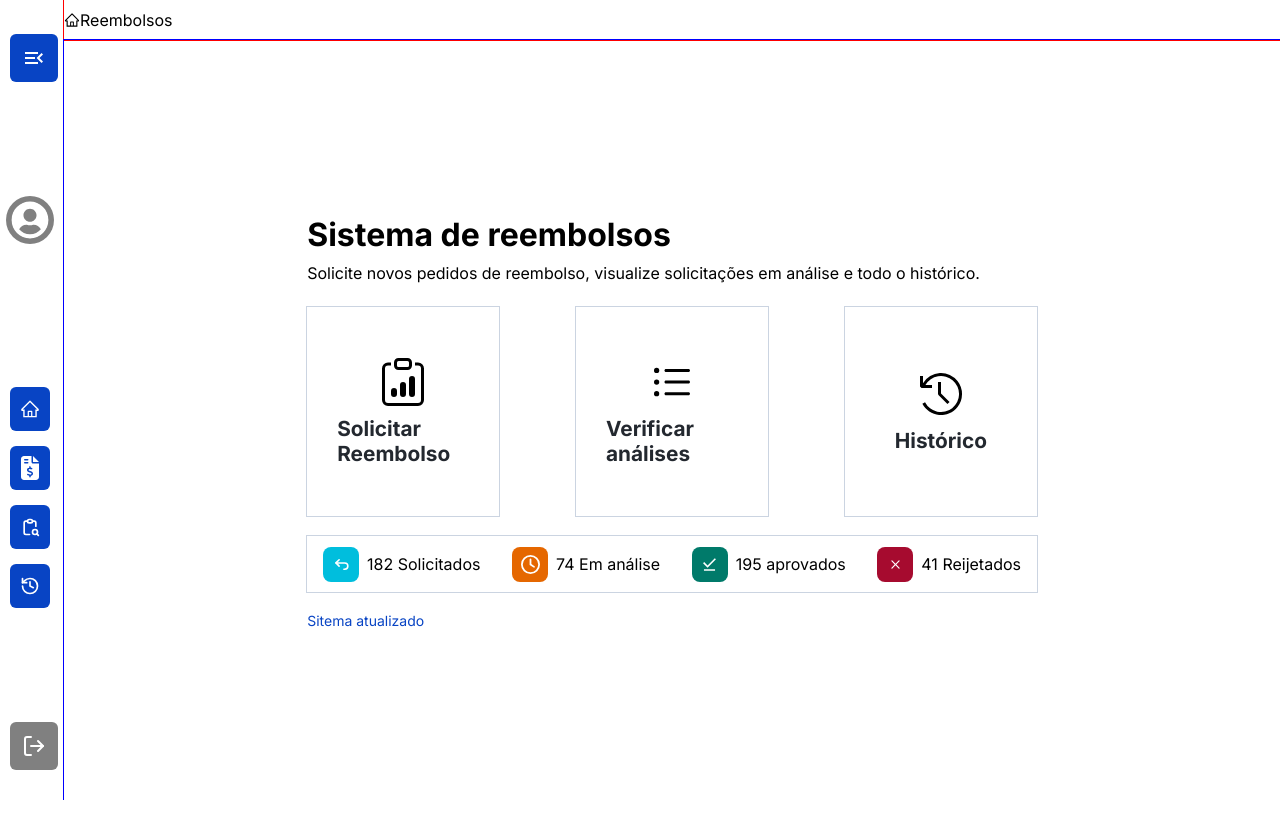
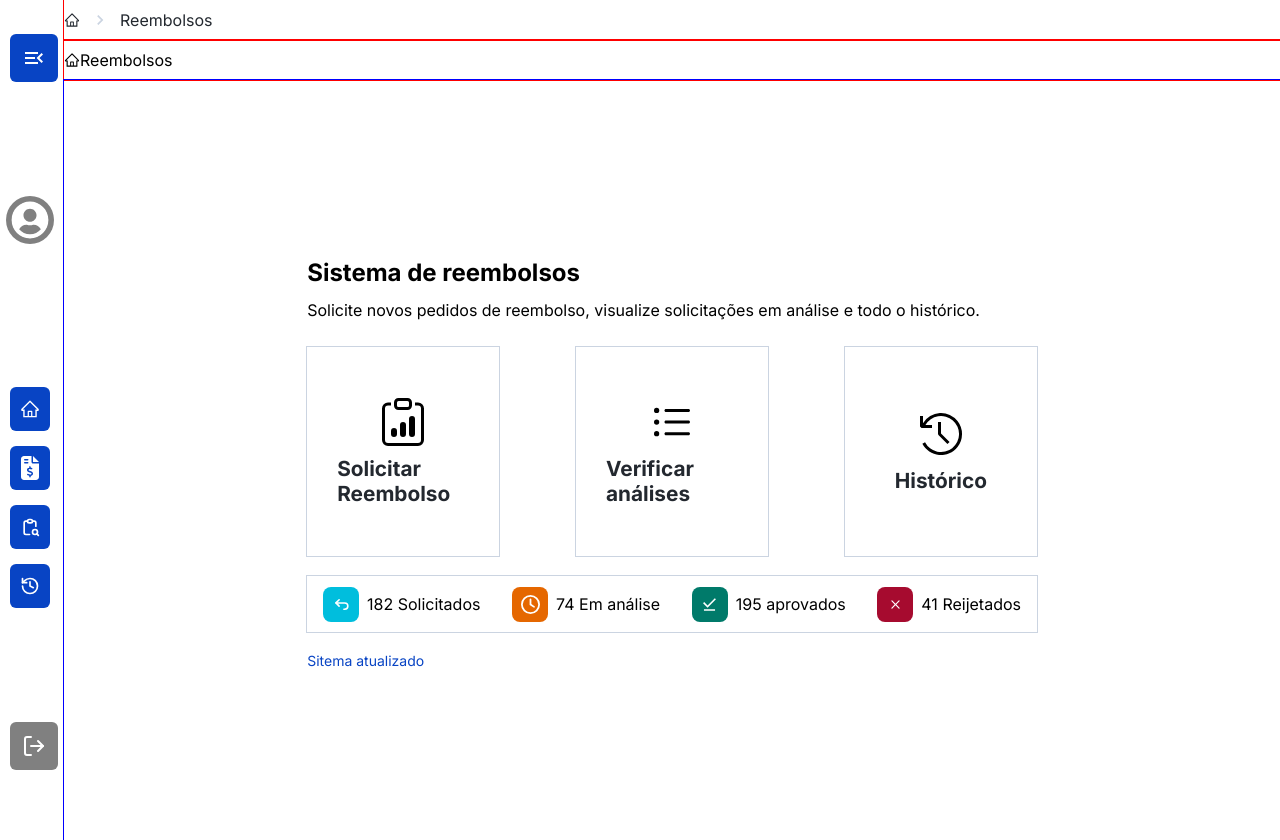
Before and after one commit to lucasgomesdacruz/sispar, a React (Vite) app: page /dashboard in a window 1280 px wide. Before the commit the page ends 800 px from the top, so only its background shows below. Built offline with nearby package versions, Linux system fonts and the light colour scheme.

Commit message:
:bricks: ci: muda estrutura de layout, cria componente para header

```diff
--- a/src/components/Layouts/Layout.jsx
+++ b/src/components/Layouts/Layout.jsx
@@ -1,5 +1,6 @@
 import styles from "./Layout.module.scss"
 
+import Header from "../header/Header.jsx"
 import { Outlet } from "react-router-dom"
 import NavBar from "../navbar/Navbar"
 
@@ -7,7 +8,12 @@ function Layout() {
     return (
         <div className={styles.layout}>
             <NavBar />
-            <Outlet />
+            <section>
+                <Header />
+                <Outlet />
+            </section>
+
+
         </div>
     )
 }
--- /dev/null
+++ b/src/components/header/Header.jsx
@@ -0,0 +1,22 @@
+import styles from "./Header.module.scss"
+import { AiOutlineHome } from "react-icons/ai"
+import { MdOutlineNavigateNext } from "react-icons/md";
+
+
+function Header() {
+    return (
+        <header className={styles.header}>
+            <AiOutlineHome />
+
+            <MdOutlineNavigateNext className={styles.next}/>
+
+            <nav>
+                <ul>
+                    <li>Reembolsos</li>
+                </ul>
+            </nav>
+        </header>
+    )
+}
+
+export default Header
--- /dev/null
+++ b/src/components/header/Header.module.scss
@@ -0,0 +1,28 @@
+.header {
+    display: flex;
+    align-items: center;
+    outline: 1px solid red;
+    gap: 10px;
+    width: 100%;
+    height: 5vh;
+    color: #23282F;
+
+    .next {
+        font-size: 20px;
+        color: #CBD4E1;
+    }
+
+    ul {
+        display: flex;
+        align-items: center;
+        gap: 10px;
+
+        li {
+            color: #23282F;
+            font-weight: 400;
+            font-size: 16px;
+        }
+    }
+
+
+}
```
